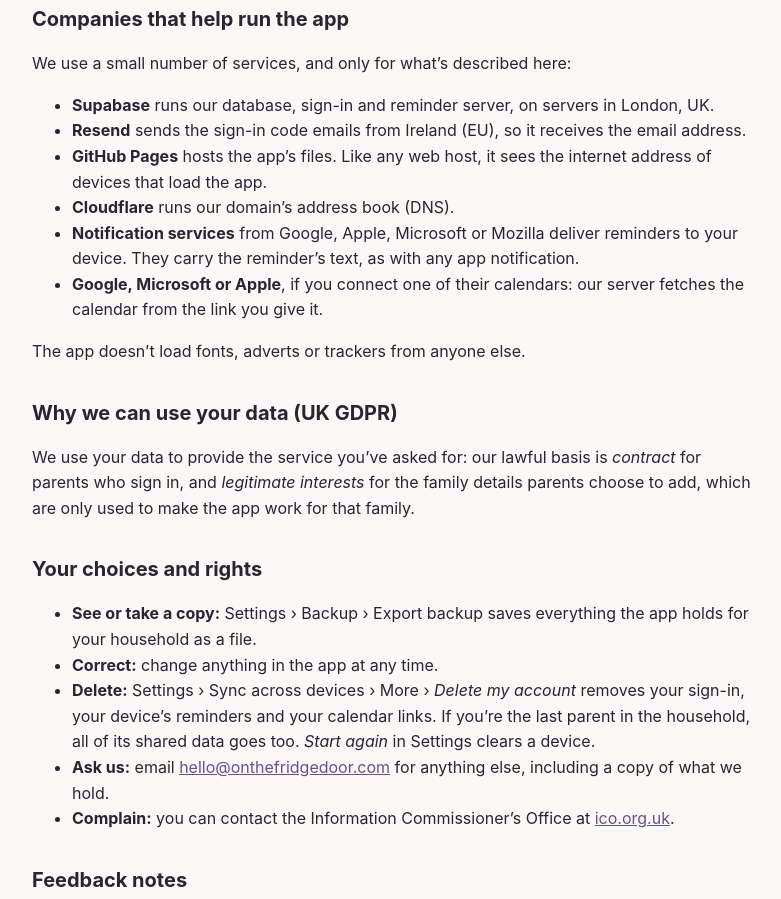
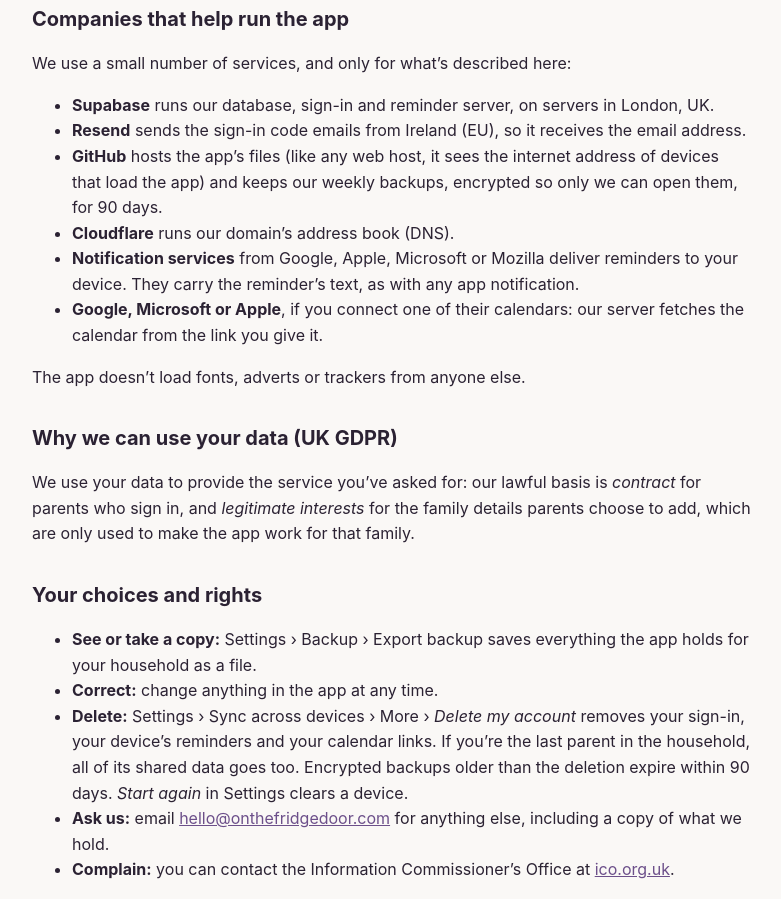
Before and after one commit to matthewking2907-cmd/onthefridgedoor-site, a plain HTML site: page privacy.html in a window 1280 px wide. Shown: the part 1783-2682 px from the top of the page, without its empty margins (248-1029 px from the left). Drawn offline with Linux system fonts and the light colour scheme.

Commit message:
Update site

```diff
--- a/privacy.html
+++ b/privacy.html
@@ -45,7 +45,7 @@
 <ul>
 <li><strong>Supabase</strong> runs our database, sign-in and reminder server, on servers in London, UK.</li>
 <li><strong>Resend</strong> sends the sign-in code emails from Ireland (EU), so it receives the email address.</li>
-<li><strong>GitHub Pages</strong> hosts the app’s files. Like any web host, it sees the internet address of devices that load the app.</li>
+<li><strong>GitHub</strong> hosts the app’s files (like any web host, it sees the internet address of devices that load the app) and keeps our weekly backups, encrypted so only we can open them, for 90 days.</li>
 <li><strong>Cloudflare</strong> runs our domain’s address book (DNS).</li>
 <li><strong>Notification services</strong> from Google, Apple, Microsoft or Mozilla deliver reminders to your device. They carry the reminder’s text, as with any app notification.</li>
 <li><strong>Google, Microsoft or Apple</strong>, if you connect one of their calendars: our server fetches the calendar from the link you give it.</li>
@@ -59,7 +59,7 @@
 <ul>
 <li><strong>See or take a copy:</strong> Settings › Backup › Export backup saves everything the app holds for your household as a file.</li>
 <li><strong>Correct:</strong> change anything in the app at any time.</li>
-<li><strong>Delete:</strong> Settings › Sync across devices › More › <em>Delete my account</em> removes your sign-in, your device’s reminders and your calendar links. If you’re the last parent in the household, all of its shared data goes too. <em>Start again</em> in Settings clears a device.</li>
+<li><strong>Delete:</strong> Settings › Sync across devices › More › <em>Delete my account</em> removes your sign-in, your device’s reminders and your calendar links. If you’re the last parent in the household, all of its shared data goes too. Encrypted backups older than the deletion expire within 90 days. <em>Start again</em> in Settings clears a device.</li>
 <li><strong>Ask us:</strong> email <a href="mailto:hello@onthefridgedoor.com">hello@onthefridgedoor.com</a> for anything else, including a copy of what we hold.</li>
 <li><strong>Complain:</strong> you can contact the Information Commissioner’s Office at <a href="https://ico.org.uk/make-a-complaint/">ico.org.uk</a>.</li>
 </ul>
```
